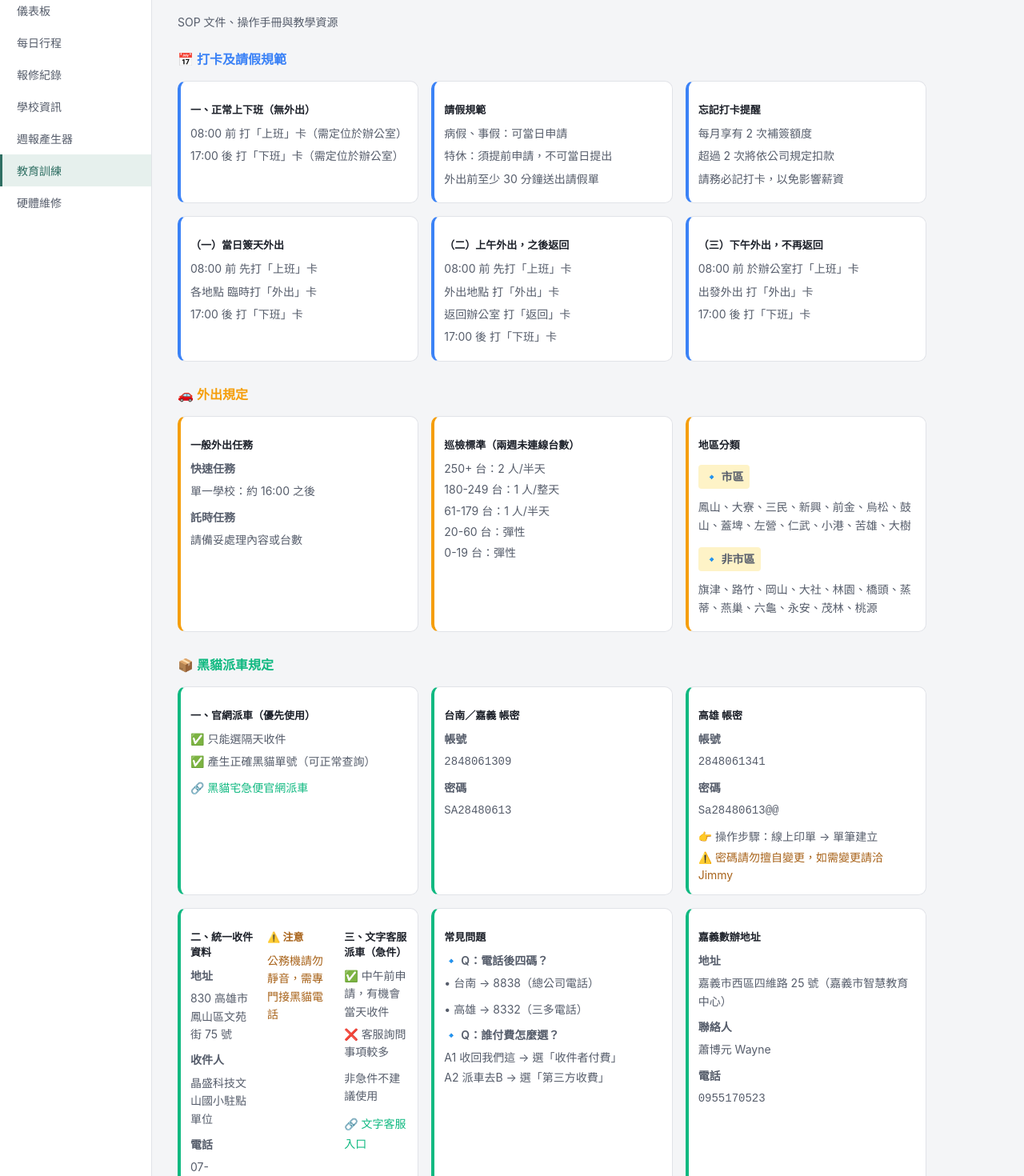
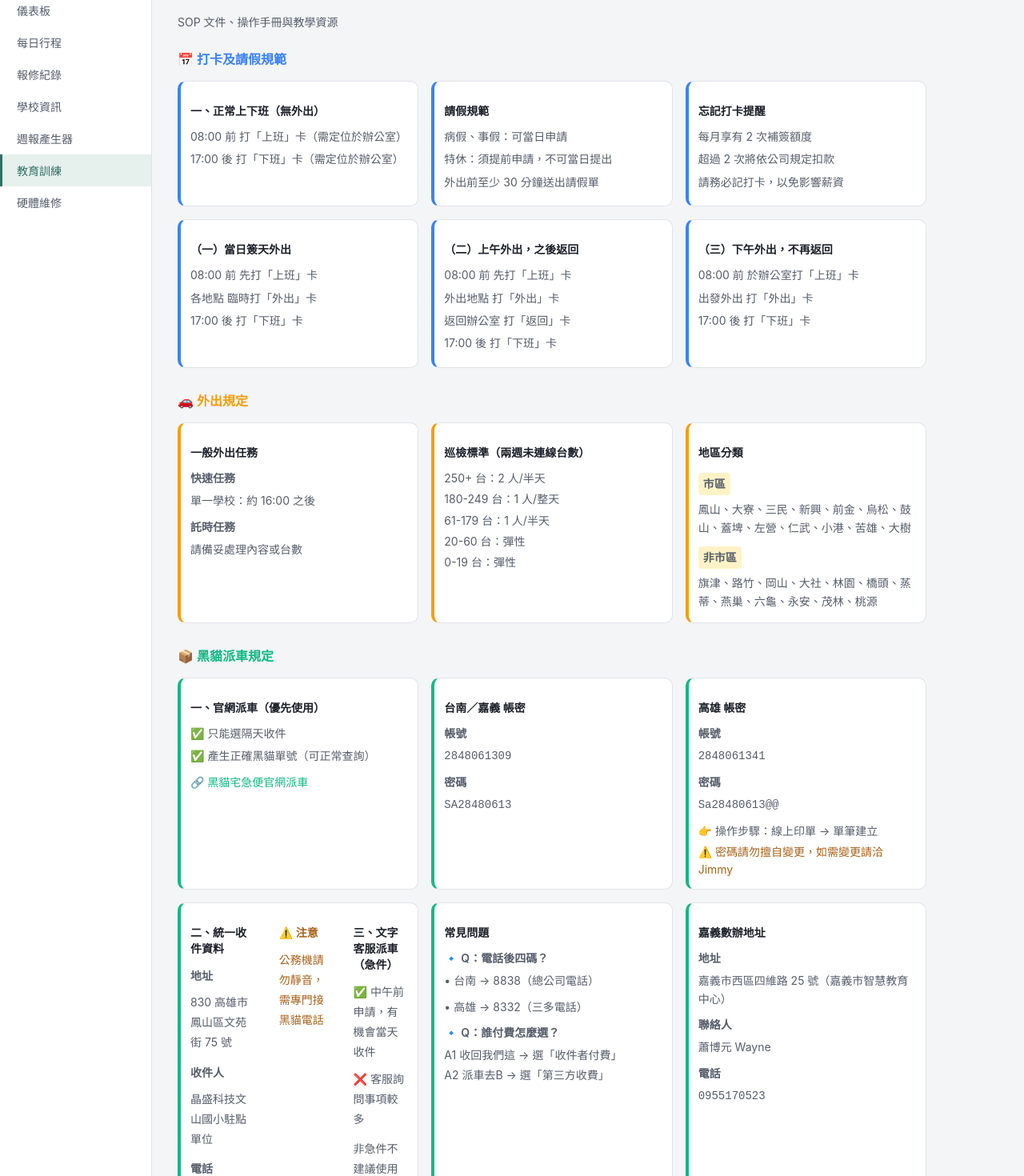
Before and after one commit to Iris1706/school-hub, a Next.js app: page /training in a window 1280 px wide. Shown: the part 60-1530 px from the top of the page at 80% size. Built offline with nearby package versions, Linux system fonts and the light colour scheme.

Commit message:
style: improve spacing, increase title size to 14pt, streamline area labels

```diff
--- a/app/training/page.js
+++ b/app/training/page.js
@@ -41,7 +41,7 @@ export default function TrainingPage() {
         <div style={{ display: 'grid', gridTemplateColumns: 'repeat(auto-fit, minmax(250px, 1fr))', gap: 16 }}>
           {/* 項目 1 */}
           <div style={itemCardStyle('#3b82f6')}>
-            <h3 style={{ fontSize: 13, fontWeight: 600, marginBottom: 10, color: 'var(--text-primary)' }}>一、正常上下班（無外出）</h3>
+            <h3 style={{ fontSize: 14, fontWeight: 600, marginBottom: 12, color: 'var(--text-primary)' }}>一、正常上下班（無外出）</h3>
             <div style={{ fontSize: 14, lineHeight: 1.6, color: 'var(--text-secondary)' }}>
               <p style={{ margin: '6px 0' }}>08:00 前 打「上班」卡（需定位於辦公室）</p>
               <p style={{ margin: '6px 0' }}>17:00 後 打「下班」卡（需定位於辦公室）</p>
@@ -50,7 +50,7 @@ export default function TrainingPage() {
 
           {/* 項目 2 */}
           <div style={itemCardStyle('#3b82f6')}>
-            <h3 style={{ fontSize: 13, fontWeight: 600, marginBottom: 10, color: 'var(--text-primary)' }}>請假規範</h3>
+            <h3 style={{ fontSize: 14, fontWeight: 600, marginBottom: 12, color: 'var(--text-primary)' }}>請假規範</h3>
             <div style={{ fontSize: 14, lineHeight: 1.6, color: 'var(--text-secondary)' }}>
               <p style={{ margin: '6px 0' }}>病假、事假：可當日申請</p>
               <p style={{ margin: '6px 0' }}>特休：須提前申請，不可當日提出</p>
@@ -60,7 +60,7 @@ export default function TrainingPage() {
 
           {/* 項目 3 */}
           <div style={itemCardStyle('#3b82f6')}>
-            <h3 style={{ fontSize: 13, fontWeight: 600, marginBottom: 10, color: 'var(--text-primary)' }}>忘記打卡提醒</h3>
+            <h3 style={{ fontSize: 14, fontWeight: 600, marginBottom: 12, color: 'var(--text-primary)' }}>忘記打卡提醒</h3>
             <div style={{ fontSize: 14, lineHeight: 1.6, color: 'var(--text-secondary)' }}>
               <p style={{ margin: '6px 0' }}>每月享有 2 次補簽額度</p>
               <p style={{ margin: '6px 0' }}>超過 2 次將依公司規定扣款</p>
@@ -70,7 +70,7 @@ export default function TrainingPage() {
 
           {/* 項目 4 */}
           <div style={itemCardStyle('#3b82f6')}>
-            <h3 style={{ fontSize: 13, fontWeight: 600, marginBottom: 10, color: 'var(--text-primary)' }}>（一）當日簽天外出</h3>
+            <h3 style={{ fontSize: 14, fontWeight: 600, marginBottom: 12, color: 'var(--text-primary)' }}>（一）當日簽天外出</h3>
             <div style={{ fontSize: 14, lineHeight: 1.6, color: 'var(--text-secondary)' }}>
               <p style={{ margin: '6px 0' }}>08:00 前 先打「上班」卡</p>
               <p style={{ margin: '6px 0' }}>各地點 臨時打「外出」卡</p>
@@ -80,7 +80,7 @@ export default function TrainingPage() {
 
           {/* 項目 5 */}
           <div style={itemCardStyle('#3b82f6')}>
-            <h3 style={{ fontSize: 13, fontWeight: 600, marginBottom: 10, color: 'var(--text-primary)' }}>（二）上午外出，之後返回</h3>
+            <h3 style={{ fontSize: 14, fontWeight: 600, marginBottom: 12, color: 'var(--text-primary)' }}>（二）上午外出，之後返回</h3>
             <div style={{ fontSize: 14, lineHeight: 1.6, color: 'var(--text-secondary)' }}>
               <p style={{ margin: '6px 0' }}>08:00 前 先打「上班」卡</p>
               <p style={{ margin: '6px 0' }}>外出地點 打「外出」卡</p>
@@ -91,7 +91,7 @@ export default function TrainingPage() {
 
           {/* 項目 6 */}
           <div style={itemCardStyle('#3b82f6')}>
-            <h3 style={{ fontSize: 13, fontWeight: 600, marginBottom: 10, color: 'var(--text-primary)' }}>（三）下午外出，不再返回</h3>
+            <h3 style={{ fontSize: 14, fontWeight: 600, marginBottom: 12, color: 'var(--text-primary)' }}>（三）下午外出，不再返回</h3>
             <div style={{ fontSize: 14, lineHeight: 1.6, color: 'var(--text-secondary)' }}>
               <p style={{ margin: '6px 0' }}>08:00 前 於辦公室打「上班」卡</p>
               <p style={{ margin: '6px 0' }}>出發外出 打「外出」卡</p>
@@ -107,7 +107,7 @@ export default function TrainingPage() {
         <div style={{ display: 'grid', gridTemplateColumns: 'repeat(auto-fit, minmax(250px, 1fr))', gap: 16 }}>
           {/* 項目 1 */}
           <div style={itemCardStyle('#f59e0b')}>
-            <h3 style={{ fontSize: 13, fontWeight: 600, marginBottom: 10, color: 'var(--text-primary)' }}>一般外出任務</h3>
+            <h3 style={{ fontSize: 14, fontWeight: 600, marginBottom: 12, color: 'var(--text-primary)' }}>一般外出任務</h3>
             <div style={{ fontSize: 14, lineHeight: 1.6, color: 'var(--text-secondary)' }}>
               <p style={{ margin: '6px 0', fontWeight: 600 }}>快速任務</p>
               <p style={{ margin: '2px 0 10px 0' }}>單一學校：約 16:00 之後</p>
@@ -118,7 +118,7 @@ export default function TrainingPage() {
 
           {/* 項目 2 */}
           <div style={itemCardStyle('#f59e0b')}>
-            <h3 style={{ fontSize: 13, fontWeight: 600, marginBottom: 10, color: 'var(--text-primary)' }}>巡檢標準（兩週未連線台數）</h3>
+            <h3 style={{ fontSize: 14, fontWeight: 600, marginBottom: 12, color: 'var(--text-primary)' }}>巡檢標準（兩週未連線台數）</h3>
             <div style={{ fontSize: 14, lineHeight: 1.6, color: 'var(--text-secondary)' }}>
               <p style={{ margin: '4px 0' }}>250+ 台：2 人/半天</p>
               <p style={{ margin: '4px 0' }}>180-249 台：1 人/整天</p>
@@ -130,12 +130,12 @@ export default function TrainingPage() {
 
           {/* 項目 3 */}
           <div style={itemCardStyle('#f59e0b')}>
-            <h3 style={{ fontSize: 13, fontWeight: 600, marginBottom: 10, color: 'var(--text-primary)' }}>地區分類</h3>
+            <h3 style={{ fontSize: 14, fontWeight: 600, marginBottom: 12, color: 'var(--text-primary)' }}>地區分類</h3>
             <div style={contentStyle}>
-              <p style={{ margin: '6px 0', fontWeight: 700, fontSize: 14, background: '#fef3c7', padding: '4px 8px', borderRadius: '4px', display: 'inline-block' }}>🔹 市區</p>
-              <p style={{ margin: '6px 0', fontSize: 14 }}>鳳山、大寮、三民、新興、前金、烏松、鼓山、蓋埤、左營、仁武、小港、苦雄、大樹</p>
-              <p style={{ margin: '10px 0 6px 0', fontWeight: 700, fontSize: 14, background: '#fef3c7', padding: '4px 8px', borderRadius: '4px', display: 'inline-block' }}>🔹 非市區</p>
-              <p style={{ margin: '6px 0', fontSize: 14 }}>旗津、路竹、岡山、大社、林園、橋頭、蒸蒂、燕巢、六龜、永安、茂林、桃源</p>
+              <p style={{ margin: '4px 0', fontWeight: 700, fontSize: 14, background: '#fef3c7', padding: '3px 6px', borderRadius: '4px', display: 'inline-block' }}>市區</p>
+              <p style={{ margin: '3px 0 8px 0', fontSize: 14 }}>鳳山、大寮、三民、新興、前金、烏松、鼓山、蓋埤、左營、仁武、小港、苦雄、大樹</p>
+              <p style={{ margin: '4px 0', fontWeight: 700, fontSize: 14, background: '#fef3c7', padding: '3px 6px', borderRadius: '4px', display: 'inline-block' }}>非市區</p>
+              <p style={{ margin: '3px 0', fontSize: 14 }}>旗津、路竹、岡山、大社、林園、橋頭、蒸蒂、燕巢、六龜、永安、茂林、桃源</p>
             </div>
           </div>
         </div>
@@ -147,7 +147,7 @@ export default function TrainingPage() {
         <div style={{ display: 'grid', gridTemplateColumns: 'repeat(auto-fit, minmax(250px, 1fr))', gap: 16 }}>
           {/* 項目 1 - 官網派車 */}
           <div style={itemCardStyle('#10b981')}>
-            <h3 style={{ fontSize: 13, fontWeight: 600, marginBottom: 10, color: 'var(--text-primary)' }}>一、官網派車（優先使用）</h3>
+            <h3 style={{ fontSize: 14, fontWeight: 600, marginBottom: 12, color: 'var(--text-primary)' }}>一、官網派車（優先使用）</h3>
             <div style={{ fontSize: 14, lineHeight: 1.6, color: 'var(--text-secondary)' }}>
               <p style={{ margin: '6px 0' }}>✅ 只能選隔天收件</p>
               <p style={{ margin: '6px 0' }}>✅ 產生正確黑貓單號（可正常查詢）</p>
@@ -159,7 +159,7 @@ export default function TrainingPage() {
 
           {/* 項目 2 - 台南／嘉義帳密 */}
           <div style={itemCardStyle('#10b981')}>
-            <h3 style={{ fontSize: 13, fontWeight: 600, marginBottom: 10, color: 'var(--text-primary)' }}>台南／嘉義 帳密</h3>
+            <h3 style={{ fontSize: 14, fontWeight: 600, marginBottom: 12, color: 'var(--text-primary)' }}>台南／嘉義 帳密</h3>
             <div style={{ fontSize: 14, lineHeight: 1.6, color: 'var(--text-secondary)' }}>
               <p style={{ margin: '6px 0', fontWeight: 600 }}>帳號</p>
               <p style={{ margin: '2px 0 10px 0', fontFamily: 'monospace' }}>2848061309</p>
@@ -170,7 +170,7 @@ export default function TrainingPage() {
 
           {/* 項目 3 - 高雄帳密 */}
           <div style={itemCardStyle('#10b981')}>
-            <h3 style={{ fontSize: 13, fontWeight: 600, marginBottom: 10, color: 'var(--text-primary)' }}>高雄 帳密</h3>
+            <h3 style={{ fontSize: 14, fontWeight: 600, marginBottom: 12, color: 'var(--text-primary)' }}>高雄 帳密</h3>
             <div style={{ fontSize: 14, lineHeight: 1.6, color: 'var(--text-secondary)' }}>
               <p style={{ margin: '6px 0', fontWeight: 600 }}>帳號</p>
               <p style={{ margin: '2px 0 10px 0', fontFamily: 'monospace' }}>2848061341</p>
@@ -182,37 +182,37 @@ export default function TrainingPage() {
           </div>
 
           {/* 項目 4-6 - 統一收件資料、注意、文字客服派車（合併為一卡） */}
-          <div style={itemCardStyle('#10b981')}>
-            <div style={{ display: 'grid', gridTemplateColumns: 'repeat(3, 1fr)', gap: 16 }}>
+          <div style={itemCardStyle('#10b981')} colspan="3">
+            <div style={{ display: 'grid', gridTemplateColumns: 'repeat(3, 1fr)', gap: 24 }}>
               {/* 左列 - 統一收件資料 */}
-              <div>
-                <h3 style={{ fontSize: 13, fontWeight: 600, marginBottom: 10, color: 'var(--text-primary)' }}>二、統一收件資料</h3>
-                <div style={{ lineHeight: 1.6, color: 'var(--text-secondary)' }}>
-                  <p style={{ margin: '6px 0', fontWeight: 600, fontSize: 14 }}>地址</p>
-                  <p style={{ margin: '3px 0 10px 0', fontSize: 14 }}>830 高雄市鳳山區文苑街 75 號</p>
-                  <p style={{ margin: '6px 0', fontWeight: 600, fontSize: 14 }}>收件人</p>
-                  <p style={{ margin: '3px 0 10px 0', fontSize: 14 }}>晶盛科技文山國小駐點單位</p>
-                  <p style={{ margin: '6px 0', fontWeight: 600, fontSize: 14 }}>電話</p>
-                  <p style={{ margin: '3px 0 2px 0', fontSize: 14 }}>07-7260089 #161–167</p>
+              <div style={{ paddingRight: 12 }}>
+                <h3 style={{ fontSize: 14, fontWeight: 600, marginBottom: 12, color: 'var(--text-primary)' }}>二、統一收件資料</h3>
+                <div style={{ lineHeight: 1.8, color: 'var(--text-secondary)' }}>
+                  <p style={{ margin: '8px 0', fontWeight: 600, fontSize: 14 }}>地址</p>
+                  <p style={{ margin: '2px 0 12px 0', fontSize: 14 }}>830 高雄市鳳山區文苑街 75 號</p>
+                  <p style={{ margin: '8px 0', fontWeight: 600, fontSize: 14 }}>收件人</p>
+                  <p style={{ margin: '2px 0 12px 0', fontSize: 14 }}>晶盛科技文山國小駐點單位</p>
+                  <p style={{ margin: '8px 0', fontWeight: 600, fontSize: 14 }}>電話</p>
+                  <p style={{ margin: '2px 0 3px 0', fontSize: 14 }}>07-7260089 #161–167</p>
                   <p style={{ margin: '3px 0', fontSize: 14 }}>0910165191（公務機）</p>
                 </div>
               </div>
 
               {/* 中列 - 注意 */}
-              <div style={{ display: 'flex', flexDirection: 'column', justifyContent: 'flex-start' }}>
-                <h3 style={{ fontSize: 13, fontWeight: 600, marginBottom: 10, color: '#a8631a' }}>⚠️ 注意</h3>
-                <div style={{ lineHeight: 1.6, color: 'var(--text-secondary)' }}>
+              <div style={{ paddingRight: 12, display: 'flex', flexDirection: 'column', justifyContent: 'flex-start' }}>
+                <h3 style={{ fontSize: 14, fontWeight: 600, marginBottom: 12, color: '#a8631a' }}>⚠️ 注意</h3>
+                <div style={{ lineHeight: 1.8, color: 'var(--text-secondary)' }}>
                   <p style={{ margin: '0', fontSize: 14, color: '#a8631a', fontWeight: 500 }}>公務機請勿靜音，需專門接黑貓電話</p>
                 </div>
               </div>
 
               {/* 右列 - 文字客服派車 */}
               <div>
-                <h3 style={{ fontSize: 13, fontWeight: 600, marginBottom: 10, color: 'var(--text-primary)' }}>三、文字客服派車（急件）</h3>
-                <div style={{ lineHeight: 1.6, color: 'var(--text-secondary)' }}>
-                  <p style={{ margin: '6px 0', fontSize: 14 }}>✅ 中午前申請，有機會當天收件</p>
-                  <p style={{ margin: '6px 0', fontSize: 14 }}>❌ 客服詢問事項較多</p>
-                  <p style={{ margin: '10px 0 10px 0', fontSize: 14 }}>非急件不建議使用</p>
+                <h3 style={{ fontSize: 14, fontWeight: 600, marginBottom: 12, color: 'var(--text-primary)' }}>三、文字客服派車（急件）</h3>
+                <div style={{ lineHeight: 1.8, color: 'var(--text-secondary)' }}>
+                  <p style={{ margin: '8px 0', fontSize: 14 }}>✅ 中午前申請，有機會當天收件</p>
+                  <p style={{ margin: '8px 0', fontSize: 14 }}>❌ 客服詢問事項較多</p>
+                  <p style={{ margin: '12px 0 12px 0', fontSize: 14 }}>非急件不建議使用</p>
                   <p style={{ margin: '0' }}>
                     <a href="https://neko.t-cat.com.tw/webchat/index.html" target="_blank" rel="noopener noreferrer" style={{ color: '#10b981', textDecoration: 'none', fontWeight: 500, fontSize: 14 }}>🔗 文字客服入口</a>
                   </p>
@@ -223,7 +223,7 @@ export default function TrainingPage() {
 
           {/* 項目 7 - 常見問題 */}
           <div style={itemCardStyle('#10b981')}>
-            <h3 style={{ fontSize: 13, fontWeight: 600, marginBottom: 10, color: 'var(--text-primary)' }}>常見問題</h3>
+            <h3 style={{ fontSize: 14, fontWeight: 600, marginBottom: 12, color: 'var(--text-primary)' }}>常見問題</h3>
             <div style={{ fontSize: 14, lineHeight: 1.6, color: 'var(--text-secondary)' }}>
               <p style={{ margin: '6px 0', fontWeight: 600 }}>🔹 Q：電話後四碼？</p>
               <p style={{ margin: '2px 0 10px 0' }}>• 台南 → 8838（總公司電話）</p>
@@ -236,7 +236,7 @@ export default function TrainingPage() {
 
           {/* 項目 8 - 嘉義數辦地址 */}
           <div style={itemCardStyle('#10b981')}>
-            <h3 style={{ fontSize: 13, fontWeight: 600, marginBottom: 10, color: 'var(--text-primary)' }}>嘉義數辦地址</h3>
+            <h3 style={{ fontSize: 14, fontWeight: 600, marginBottom: 12, color: 'var(--text-primary)' }}>嘉義數辦地址</h3>
             <div style={{ fontSize: 14, lineHeight: 1.6, color: 'var(--text-secondary)' }}>
               <p style={{ margin: '6px 0', fontWeight: 600 }}>地址</p>
               <p style={{ margin: '2px 0 10px 0' }}>嘉義市西區四維路 25 號（嘉義市智慧教育中心）</p>
```
